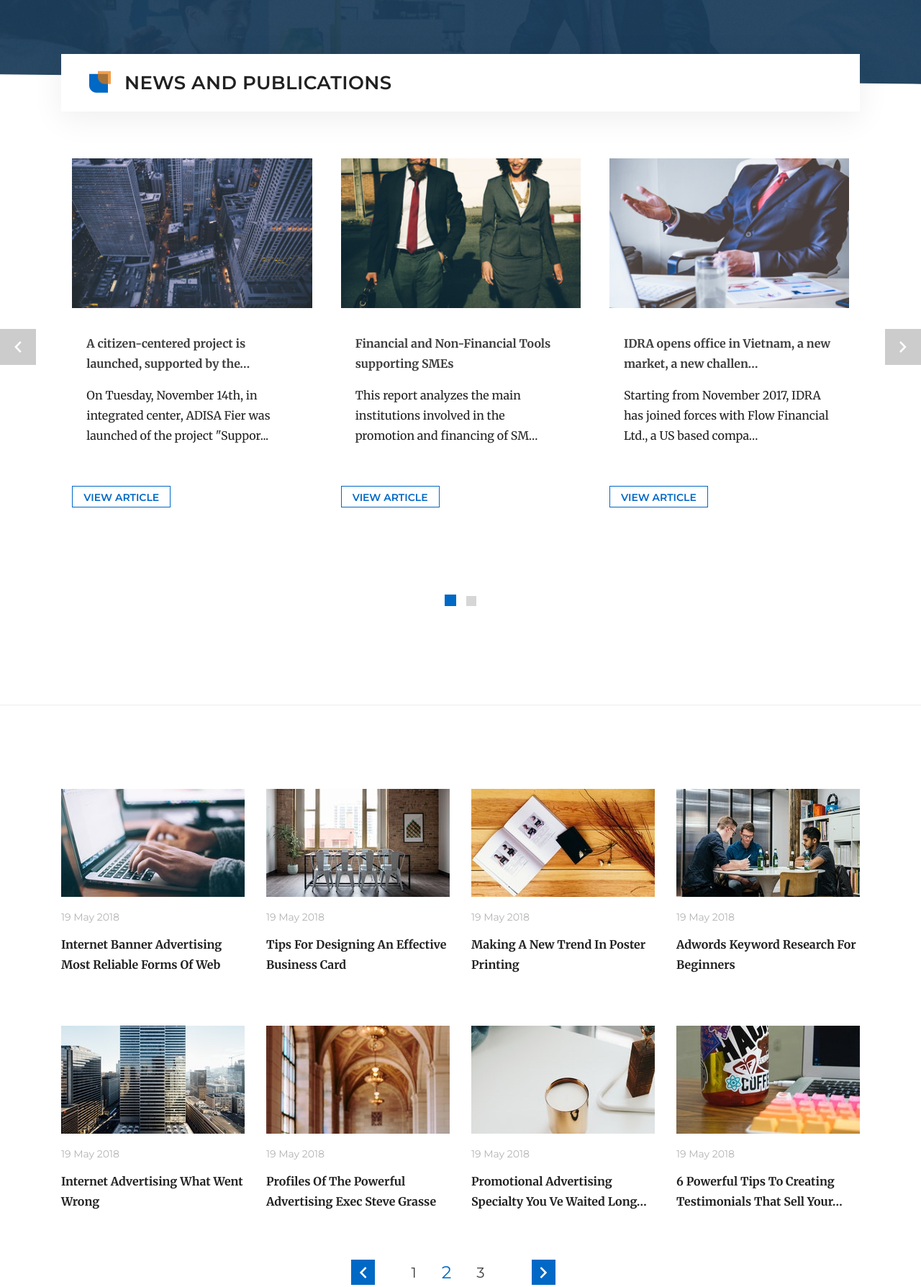
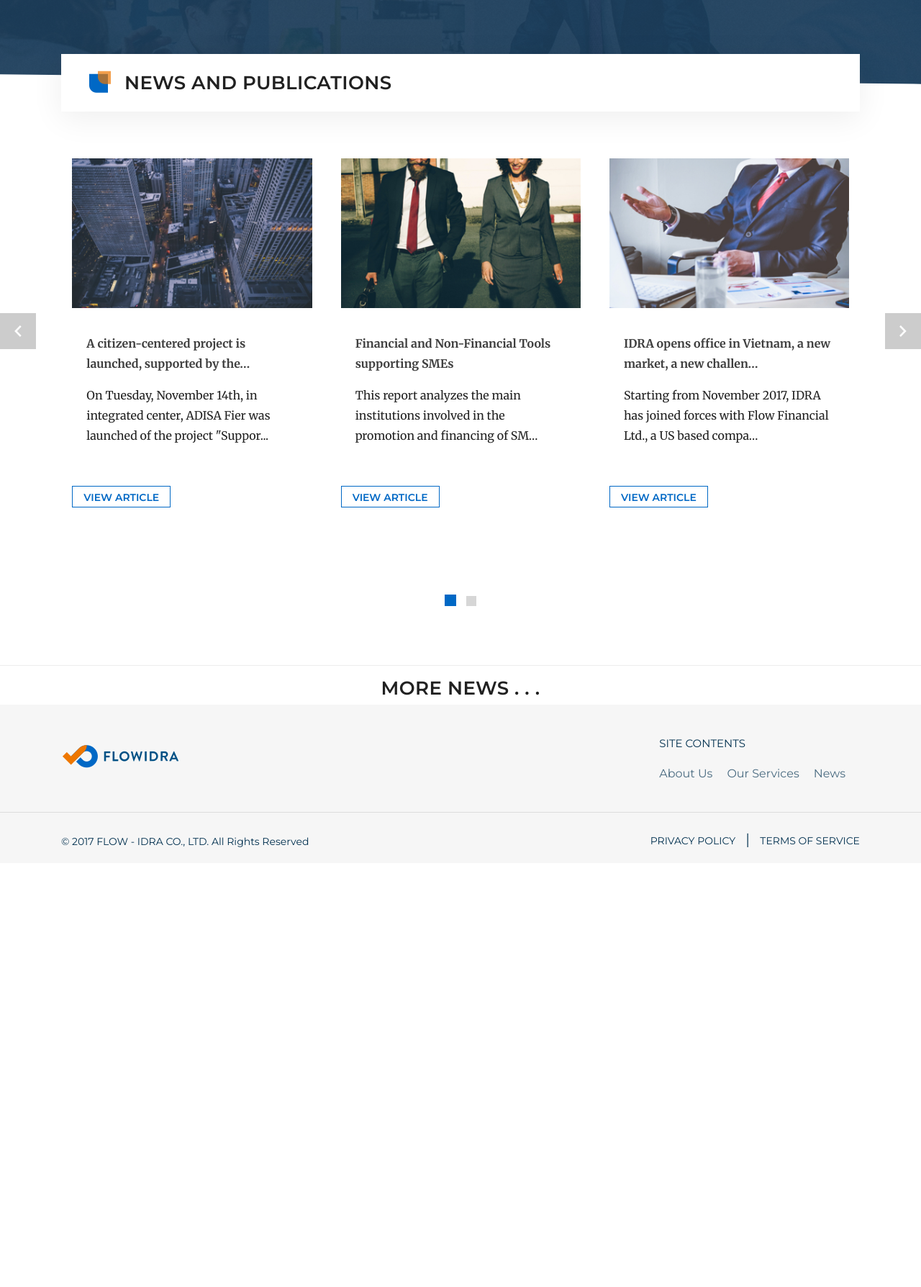
Before and after one commit to FlowFinSol/flow_idra_website, a plain HTML site: page news-and-publications.html in a window 1280 px wide. Shown: the part 280-2068 px from the top of the page at 72% size. After the commit the page ends 1479 px from the top, so only its background shows below. Drawn offline with nearby package versions, Linux system fonts and the light colour scheme; files whose address does not match are found by name.

Commit message:
edit news page

```diff
--- a/assets/scss/about-us/_about-us.scss
+++ b/assets/scss/about-us/_about-us.scss
@@ -26,4 +26,7 @@
   li {
     padding: 20px 0px 10px;
   }
+  @include breakpoint($bs-sm) {
+    padding: 100px 10px 0;
+  } ;
 }
--- a/assets/scss/news-and-publications/_news-and-publications.scss
+++ b/assets/scss/news-and-publications/_news-and-publications.scss
@@ -17,7 +17,7 @@
 }
 .news-detail {
   position: relative;
-  padding: 100px 0;
+  padding: 100px 0 45px 0 ;
   p {
     color: #212121;
   }
--- a/news-and-publications.html
+++ b/news-and-publications.html
@@ -121,7 +121,9 @@
     </div>
   </div>
   <hr />
-  <div class="news-detail">
+  <h3 style="text-align:center">MORE NEWS . . .</h3>
+  <!-- START MORE NEWS -->
+  <!-- <div class="news-detail">
     <div class="list-news">
       <div class="container">
         <div class="row">
@@ -177,7 +179,8 @@
         <span class="fi-next-arrow-icon"></span>
       </ul>
     </div>
-</div>
+  </div> -->
+  <!-- ENS MORE NEWS -->
   <div class="footerPage">
     <div class="container">
       <div class="flex-footer-1">
@@ -223,48 +226,5 @@
   <script src="https://cdnjs.cloudflare.com/ajax/libs/OwlCarousel2/2.2.1/owl.carousel.min.js"></script>
   <script src="assets/js/vendors/main.js"></script>
   <script src="assets/js/vendors/owl_carousel.js"></script>
-<!-- <script>
-// $(document).ready(function() {
-//   const owl = $('.owl-carousel')
-//   owl.owlCarousel({
-//     loop: true,
-//     margin: 10,
-//     // navText: ['<img src="assets/img/icon/back-arrow.svg" alt=""/>','<img src="assets/img/icon/next-arrow.svg" alt=""/>'],
-//     loop: true,
-//     autoplay:true,
-//     autoplayTimeout:3000,
-//     autoplayHoverPause:true,
-//     responsiveClass: true,
-//     responsive: {
-//       0: {
-//         items: 1,
-//         nav: false,
-//         margin: 40
-//       },
-//       767: {
-//         items: 1,
-//         nav: false,
-//         margin: 40
-//       },
-//       991: {
-//         items: 2,
-//         nav: false,
-//         margin: 40
-//       },
-//       1199: {
-//         items: 3,
-//         nav: false,
-//         margin: 40
-//       }
-//     }
-//   })
-//   $('.carousel-nav-next').click(function() {
-//     owl.trigger('next.owl.carousel');
-//   })
-//   $('.carousel-nav-prev').click(function() {
-//     owl.trigger('prev.owl.carousel');
-//   })
-// })
-</script> -->
 </body>
 </html>
```
Also changed, not shown: assets/css/main.min.css. Lines whose indentation alone changed are shown as unchanged.
